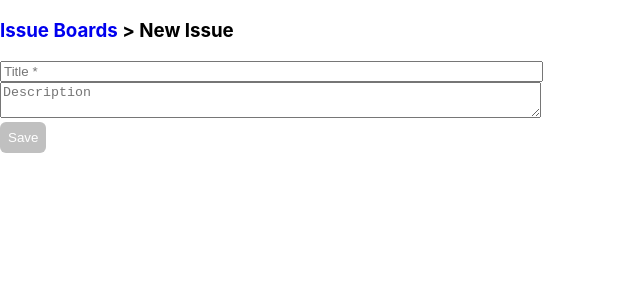
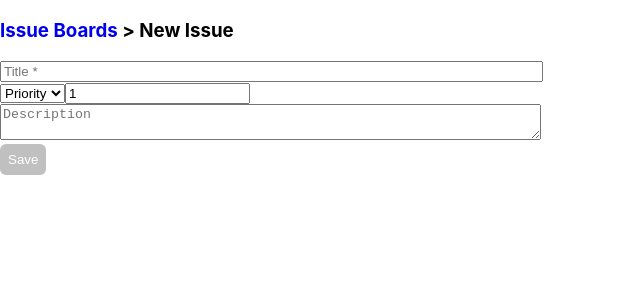
Before and after one commit to ViktorBachmanov/PL-Issue_Boards, a React (Create React App) app: page /new in a window 1280 px wide. Shown: the top 300 px of the page, without its empty margins (0-640 px from the left). Built offline with nearby package versions, Linux system fonts and the light colour scheme.

Commit message:
StoryPoints done

```diff
--- /dev/null
+++ b/src/components/storyPoints.js
@@ -0,0 +1,28 @@
+import { useState } from "react";
+
+
+export default function StoryPoints() {
+    const [val, setVal] = useState(1);
+
+    const handleChange = (e) => {
+        //console.log(e.target.value);
+
+        //const inputVal = parseInt(e.target.value);
+        let inputVal = e.target.value;
+
+        if(inputVal < 1) {
+            inputVal = 1
+        }
+        else if(inputVal > 10) {
+            inputVal = 10
+        }
+
+        setVal(inputVal);
+    }
+
+    return (
+        <input type='number' value={val}
+            onChange={handleChange}
+            onFocus={e => { e.target.select()}} />
+    )
+}
--- a/src/features/todos/editForm.js
+++ b/src/features/todos/editForm.js
@@ -1,6 +1,8 @@
 import { useDispatch } from 'react-redux';
 import { Link } from "react-router-dom";
 import { useState } from "react";
+import { priorLevels } from '../../types'
+import StoryPoints from '../../components/storyPoints'
 
 
 export default function EditForm() {
@@ -32,7 +34,19 @@
                     className='edit-form__input-title_theme-1'
                     onInput={handleInput}
             />
+
+            <select placeholder='Priority'>
+                <option hidden value={priorLevels.NONE}>Priority</option>
+                <option value={priorLevels.CRITICAL}>Critical</option>
+                <option value={priorLevels.MAJOR}>Major</option>
+                <option value={priorLevels.MINOR}>Minor</option>
+                <option value={priorLevels.NORMAL}>Normal</option>
+            </select>
+
+            <StoryPoints/>
+
             <textarea placeholder='Description' maxLength='300' className='edit-form__textarea_theme-1'/>
+
             <Link to='/'>
                 <button type='submit'
                         className="button button_blue"
```
